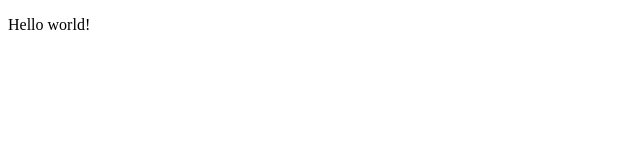
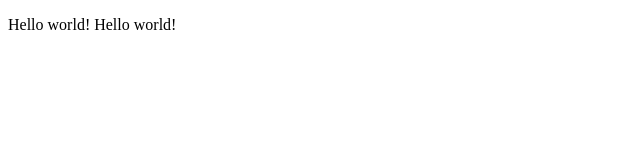
Before and after one commit to BunakovDen/project_first, a plain HTML site: page index.html in a window 1280 px wide. Shown: the whole page, without its empty margins (0-640 px from the left). Drawn offline with Linux system fonts and the light colour scheme; files whose address does not match are found by name.

Commit message:
second commit

```diff
--- a/index.html
+++ b/index.html
@@ -7,7 +7,7 @@
    <title>Document</title>
 </head>
 <body>
-   <p>Hello world!</p>
+   <p>Hello world! Hello world! </p>
    <script src="js/script.js" ></script>
 </body>
 </html>
```
